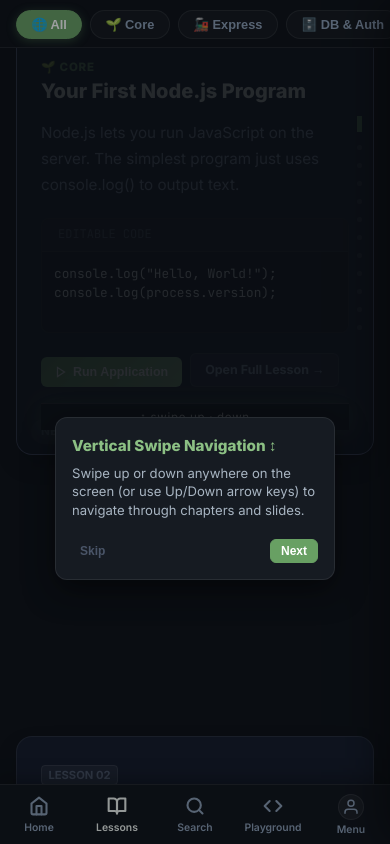
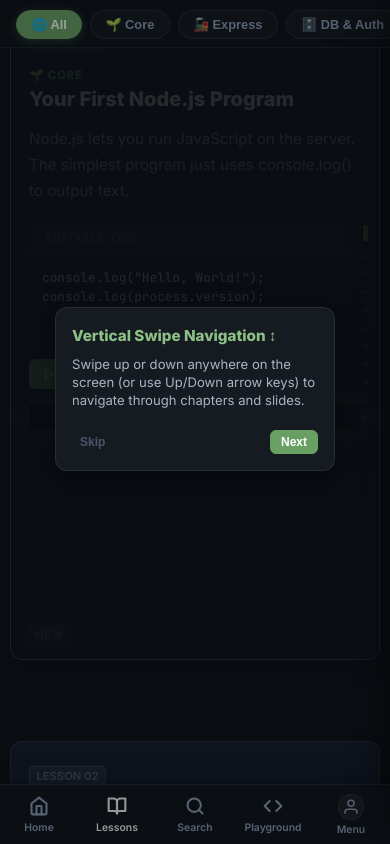
Before and after one commit to nextsemacademy-max/nodejs-by-nextsem, a website: page lessons.html in a window 390 px wide. Drawn offline with Linux system fonts and the light colour scheme; no server answers.

Commit message:
style: Optimize swiper card heights on mobile and desktop views to eliminate excessive whitespace margins

```diff
--- a/style.css
+++ b/style.css
@@ -3892,7 +3892,8 @@ body.light-mode .mini-sandbox .mini-console {
   border-radius: 16px;
   width: 100%;
   max-width: 600px;
-  max-height: 90%;
+  height: 88%;
+  max-height: 92%;
   padding: 24px;
   box-shadow: 0 10px 25px -5px rgba(0, 0, 0, 0.3);
   display: flex;
@@ -3900,6 +3901,18 @@ body.light-mode .mini-sandbox .mini-console {
   gap: 16px;
   overflow-y: auto;
   position: relative;
+}
+
+@media (max-width: 768px) {
+  .swipe-container .slide {
+    padding: 12px 10px;
+  }
+  .swipe-container .slide .card {
+    height: 94%;
+    padding: 20px 18px;
+    gap: 14px;
+    border-radius: 12px;
+  }
 }
 
 /* Style scrollbars for cards and code blocks */
```
